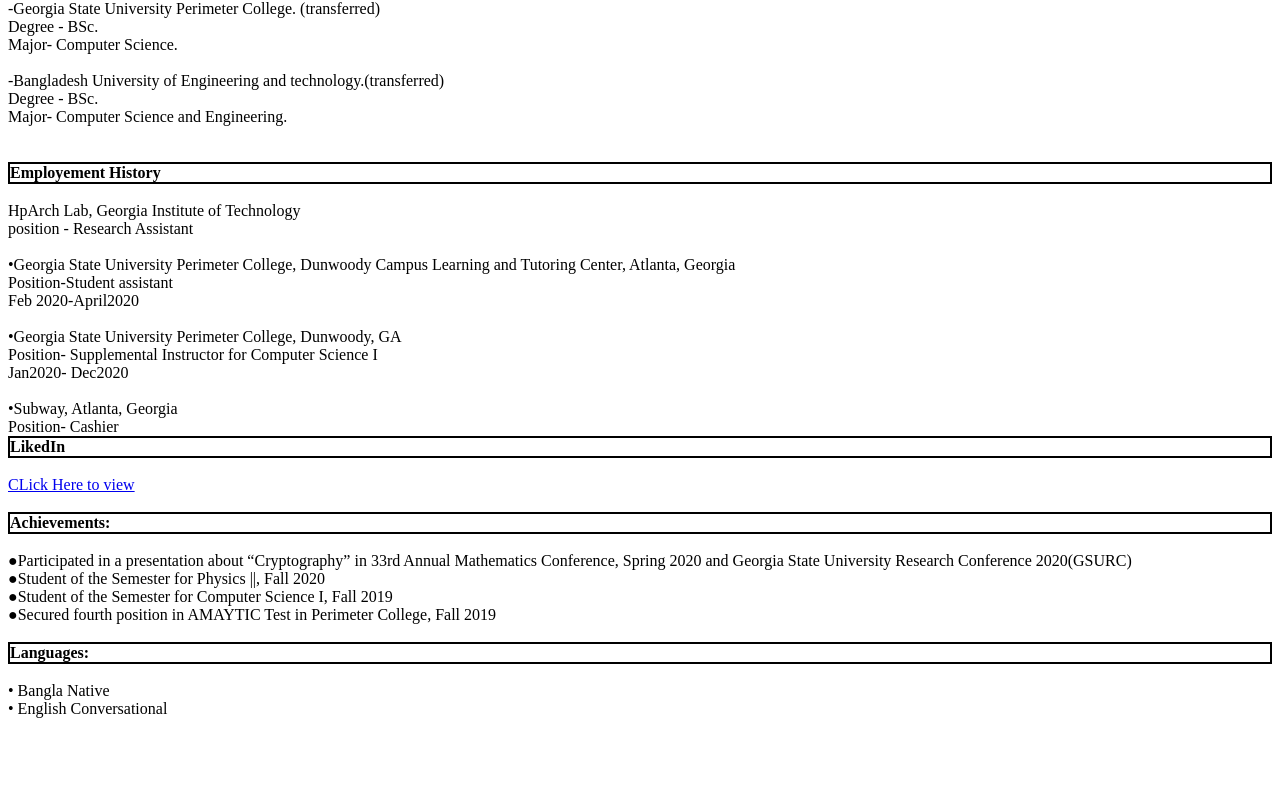
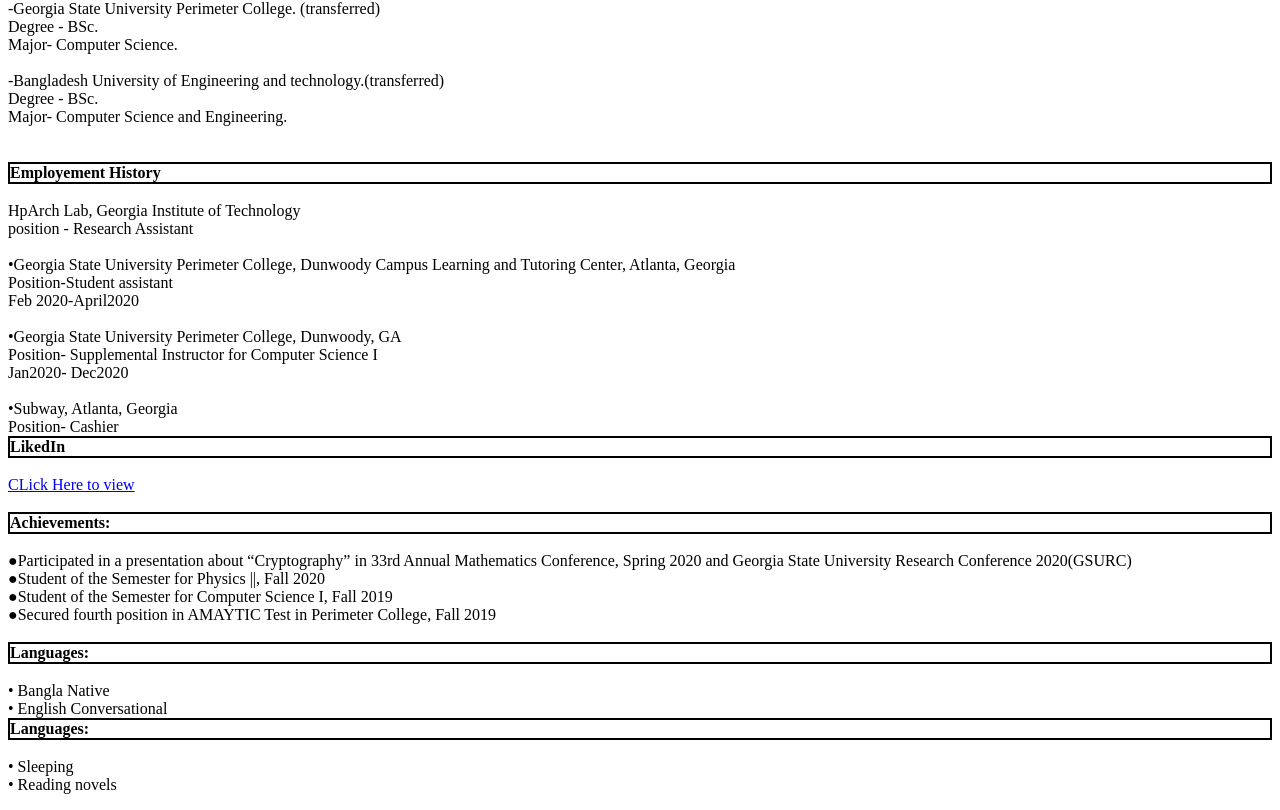
Before and after one commit to MaisaBasher/Resume, a plain HTML site: page index.html in a window 1280 px wide. Shown: the part 877-1687 px from the top of the page. Before the commit the page ends 1611 px from the top, so only its background shows below. Drawn offline with Linux system fonts and the light colour scheme.

Commit message:
Update index.html

```diff
--- a/index.html
+++ b/index.html
@@ -55,6 +55,9 @@
 	<div style="border: 2px solid black"><b> Languages:</b></div>
 	<br>•	Bangla		Native
 	<br>•	English	 	Conversational
+	<div style="border: 2px solid black"><b> Languages:</b></div>
+	<br>•	Sleeping
+	<br>•	Reading novels
 
 
 
```
